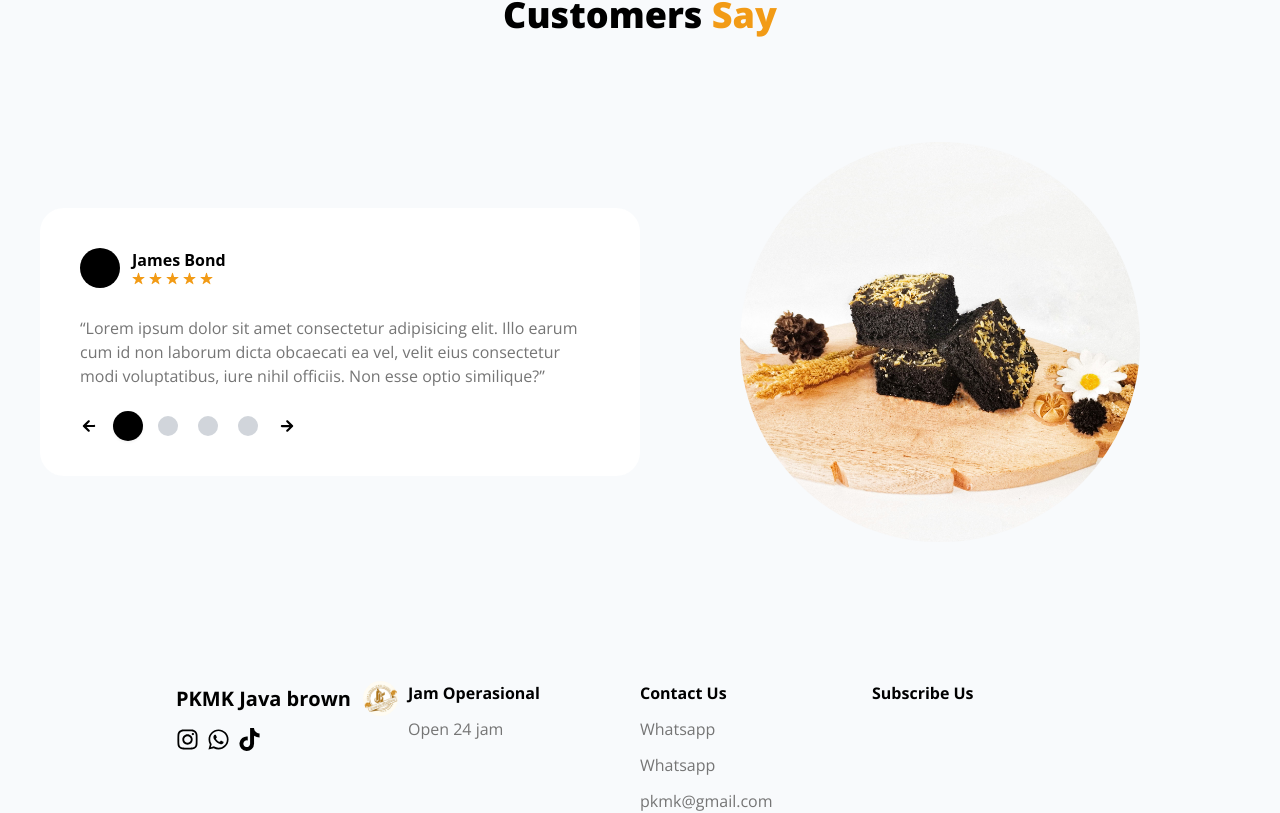
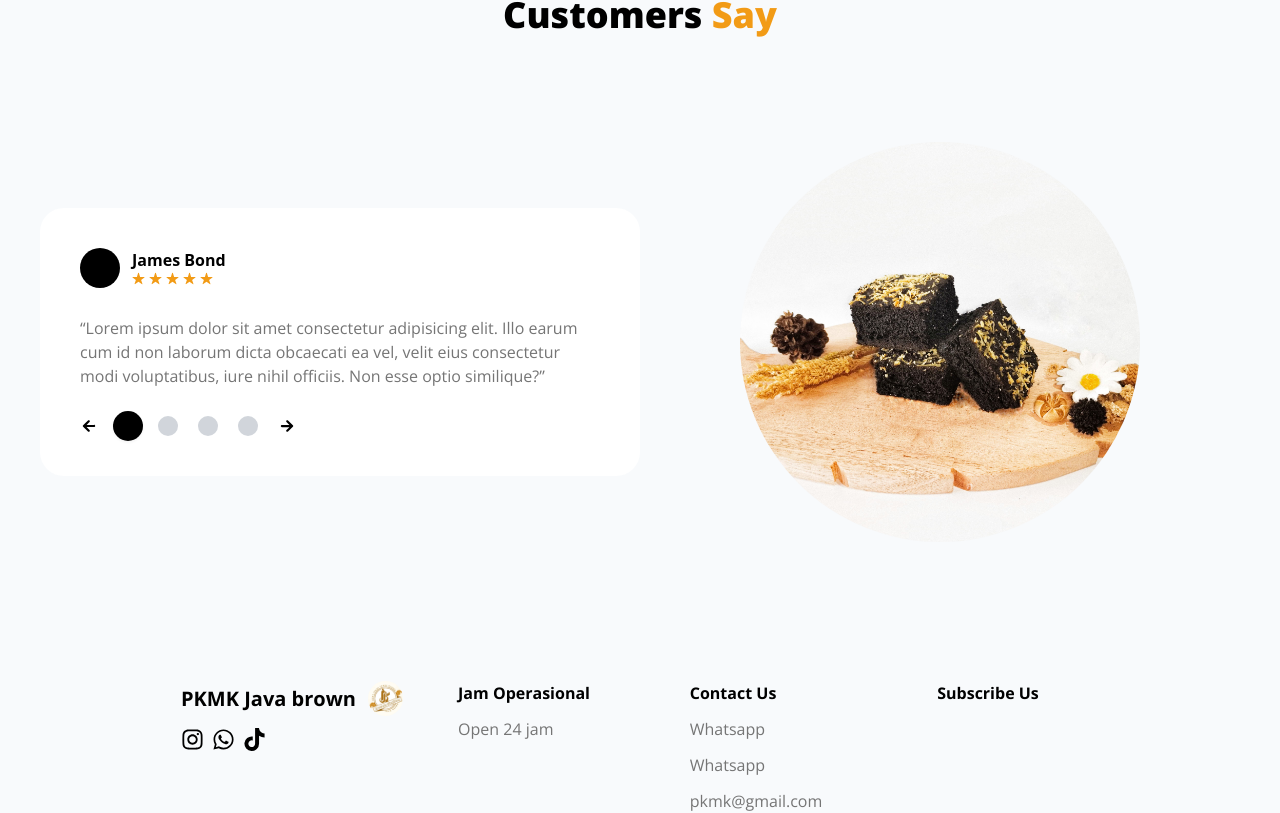
Before and after one commit to Djametcode/pkmk-javabrown, a React (Vite) app in the folder pkmk-java/: page / in a window 1280 px wide. Shown: the part 2879-3692 px from the top of the page. Built offline with nearby package versions, Linux system fonts and the light colour scheme.

Commit message:
small changes

```diff
--- a/pkmk-java/src/components/FooterComponents.jsx
+++ b/pkmk-java/src/components/FooterComponents.jsx
@@ -3,7 +3,7 @@ import { Link } from "react-router-dom";
 
 export default function FooterComponent() {
   return (
-    <div className=" w-full grid grid-cols-4 place-items-start mt-24 font-openSans ">
+    <div className=" w-full grid grid-cols-4 place-items-start justify-items-center mt-24 font-openSans ">
       <div className=" flex flex-col gap-3">
         <div className=" flex h-full items-center gap-3">
           <h1 className=" font-bold text-xl">PKMK Java brown</h1>
```
